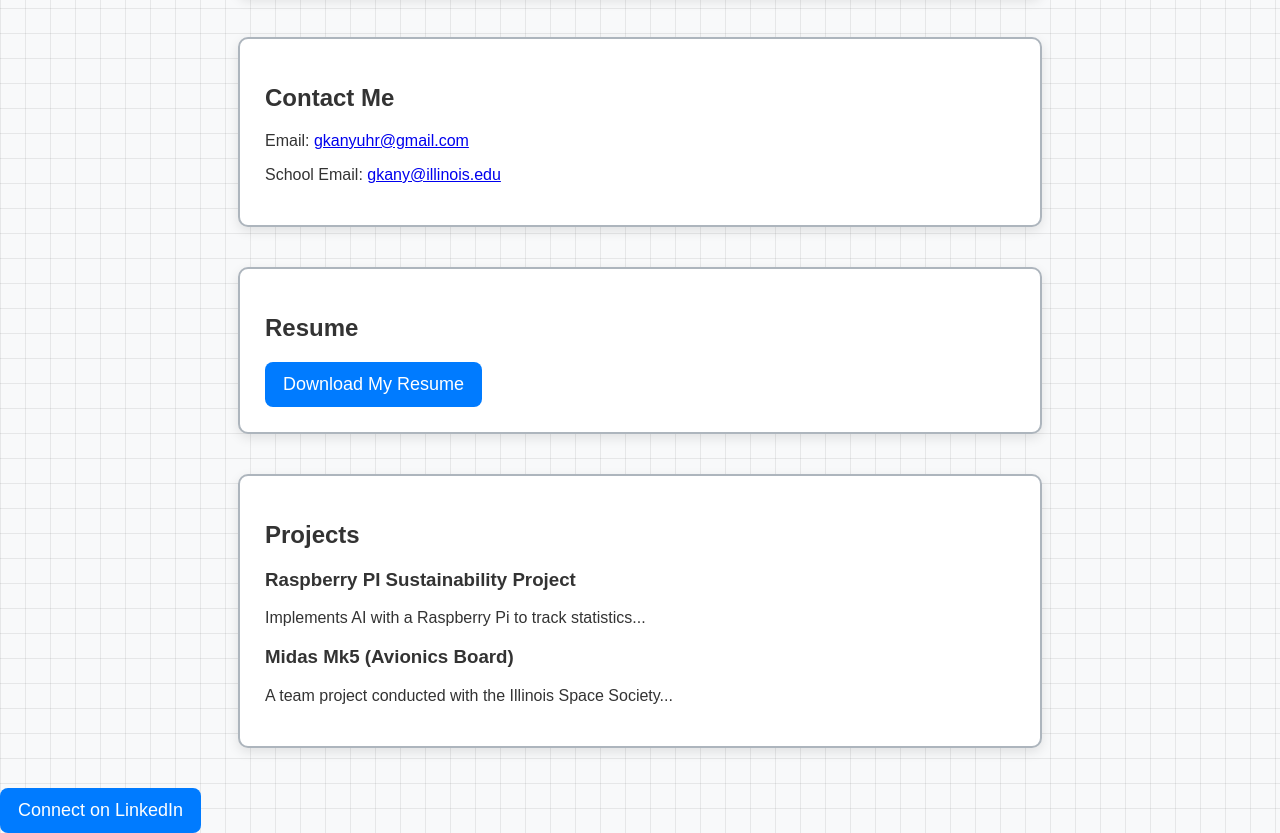
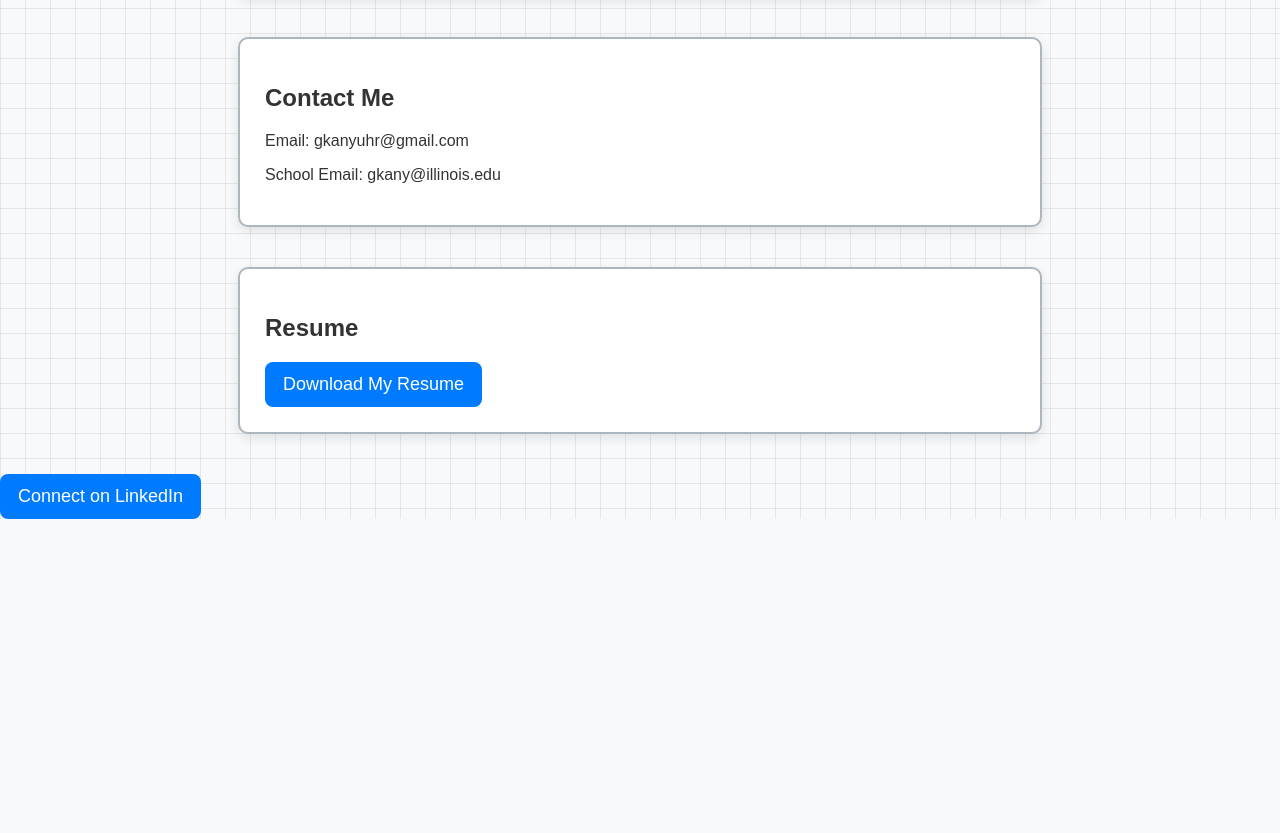
Before and after one commit to GarybuildsRockets/garys-website, a plain HTML site: page index.html in a window 1280 px wide. Shown: the part 442-1275 px from the top of the page. After the commit the page ends 961 px from the top, so only its background shows below. Drawn offline with Linux system fonts and the light colour scheme.

Commit message:
Update index.html

```diff
--- a/index.html
+++ b/index.html
@@ -28,8 +28,6 @@
             <img src="gear.png" alt="Rotating Gear" class="gear gear-medium top-right">
             <img src="gear.png" alt="Rotating Gear" class="gear gear-small bottom-left">
             <img src="gear.png" alt="Rotating Gear" class="gear gear-large bottom-right">
-            <img src="gear.png" alt="Rotating Gear" class="gear gear-medium center-left">
-            <img src="gear.png" alt="Rotating Gear" class="gear gear-small center-right">
         </div>
 
         <!-- About Me -->
@@ -42,8 +40,8 @@
         <section id="contact" class="hover-effect">
             <h2>Contact Me</h2>
             <div class="contact-info">
-                <p>Email: <a href="mailto:gkanyuhr@gmail.com">gkanyuhr@gmail.com</a></p>
-                <p>School Email: <a href="mailto:gkany@illinois.edu">gkany@illinois.edu</a></p>
+                <p>Email: gkanyuhr@gmail.com</p>
+                <p>School Email: gkany@illinois.edu</p>
             </div>
         </section>
 
@@ -52,21 +50,6 @@
             <h2>Resume</h2>
             <div class="resume">
                 <a href="resume.pdf" download class="button">Download My Resume</a>
-            </div>
-        </section>
-
-        <!-- Projects Section -->
-        <section id="projects" class="hover-effect">
-            <h2>Projects</h2>
-            <div class="projects-container">
-                <div class="project" data-url="project1.html">
-                    <h3>Raspberry PI Sustainability Project</h3>
-                    <p class="project-desc">Implements AI with a Raspberry Pi to track statistics...</p>
-                </div>
-                <div class="project" data-url="project2.html">
-                    <h3>Midas Mk5 (Avionics Board)</h3>
-                    <p class="project-desc">A team project conducted with the Illinois Space Society...</p>
-                </div>
             </div>
         </section>
 
```
